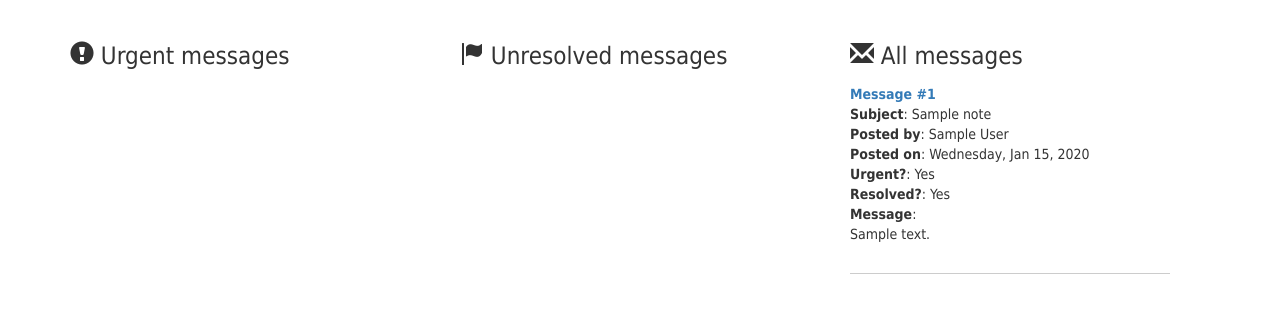
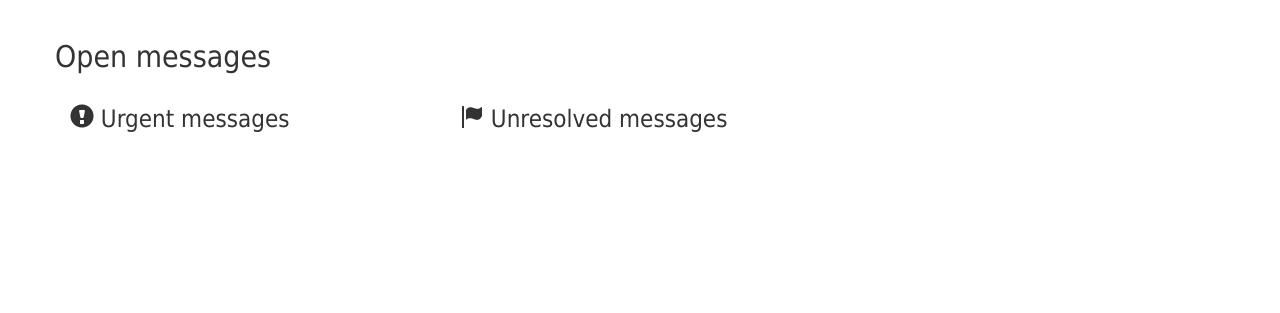
Before and after one commit to nicmatts/3DP, a Django app: a page that uses threedp/templates/base.html in a window 1280 px wide. Shown: the part 54-367 px from the top of the page. Run offline with Django 3.2, Linux system fonts and the light colour scheme; a user stored in the database is signed in; tables that the repository leaves empty hold one stand-in row (values such as "Sample post"); some libraries are stand-ins or nearby versions.

Commit message:
Standardize page headings

```diff
--- a/threedp/templates/base.html
+++ b/threedp/templates/base.html
@@ -43,6 +43,9 @@
 <div class="container">
 	<div class="row">
 		{% block content %}
+			<div class="page-heading col-md-12">
+				{% block page-heading %}{% endblock page-heading %}
+			</div>
 
 		{% endblock %}
 	</div>
--- a/threedp/templates/invoices/completed.html
+++ b/threedp/templates/invoices/completed.html
@@ -3,11 +3,7 @@
 {% block title %}Completed Jobs{% endblock %}
 {% block content %}
 	<div class="jobs-page">
-		<div class="row">
-			<div class="col-md-12">
-				<h1>Completed Jobs</h1>
-			</div>
-		</div>
+		{% block page-heading %}<h2>Completed jobs</h2>{% endblock page-heading %}
 
 		<div class="row">
 			<div class="col-md-3">
--- a/threedp/templates/notes/index.html
+++ b/threedp/templates/notes/index.html
@@ -1,10 +1,9 @@
 {% extends "base.html" %}
 
 
-{% block title %}Message Center{% endblock %}
-	<h1>Message Center</h1>
+{% block title %}Open messages{% endblock %}
 {% block content %}
-
+{% block page-heading %}<h2>Open messages</h2>{% endblock page-heading %}
 	<div class="col-md-4">
 	<h3><span class="glyphicon glyphicon-exclamation-sign"></span> Urgent messages</h3>
 	{% for note in urgent_notes %}
@@ -45,36 +44,4 @@
 	{% endfor %}
 	</div>
 
-		<div class="col-md-4">
-		<h3><span class="glyphicon glyphicon-envelope"></span> All messages</h3>
-		{% if user.is_authenticated %}
-			{% for note in all_notes%}
-				<div class="note">
-					<a href="{% url 'note_detail' note.id %}"><strong>Message #{{ note.id }}</strong></a><br>
-					<strong>Subject</strong>: {{ note.subject}}<br>
-					<strong>Posted by</strong>: {{ user.first_name }} {{ user.last_name }}<br>
-					<strong>Posted on</strong>: {{ note.created|date:" l, M d, Y" }}<br>
-					<strong>Urgent?</strong>:
-							{% if note.urgent %}
-								Yes
-							{% else %}
-								No
-							{% endif %}
-							<br>
-					<strong>Resolved?</strong>:
-							{% if note.resolved %}
-								Yes
-							{% else %}
-								No
-							{% endif %}
-							<br>
-					<strong>Message</strong>: {{ note.description|linebreaks }}
-				</div>
-	 		{% endfor %}
-		{% else %}
-			<p>Please <a href="{% url 'login'%}">log in to view messages</a>.
-		{% endif %}
-	</div>
-
-
 {% endblock %}
--- a/threedp/templates/notes/resolved.html
+++ b/threedp/templates/notes/resolved.html
@@ -3,9 +3,7 @@
 {% block title %}Resolved Messages{% endblock %}
 
 {% block content %}
-<div class="page-header">
-	<h1><span class="label label-primary">Resolved Messages</span></h1>
-</div>
+	{% block page-heading %}<h2>Resolved Messages</h2>{% endblock page-heading %}
 	{% if user.is_authenticated %}
 		{% for note in resolved_notes %}
 			<a href="{% url 'note_detail' note.id %}"><strong>Message #{{ note.id }}</strong></a><br>
--- a/threedp/templates/notes/unresolved.html
+++ b/threedp/templates/notes/unresolved.html
@@ -3,9 +3,8 @@
 {% block title %}Unresolved Notes{% endblock %}
 
 {% block content %}
-<div class="page-header">
-	<h1><span class="label label-primary">Unresolved Notes</span></h1>
-</div>
+
+{% block page-heading %}<h2>Unresolved notes</h2>{% endblock page-heading %}
 {% if user.is_authenticated %}
 {% for note in unresolved_notes %}
 	<a href="{% url 'note_detail' note.id %}"><strong>Message #{{ note.id }}</strong></a><br>
```
Also changed, not shown: threedp/templates/invoices/index.html (+4 -7 lines).
